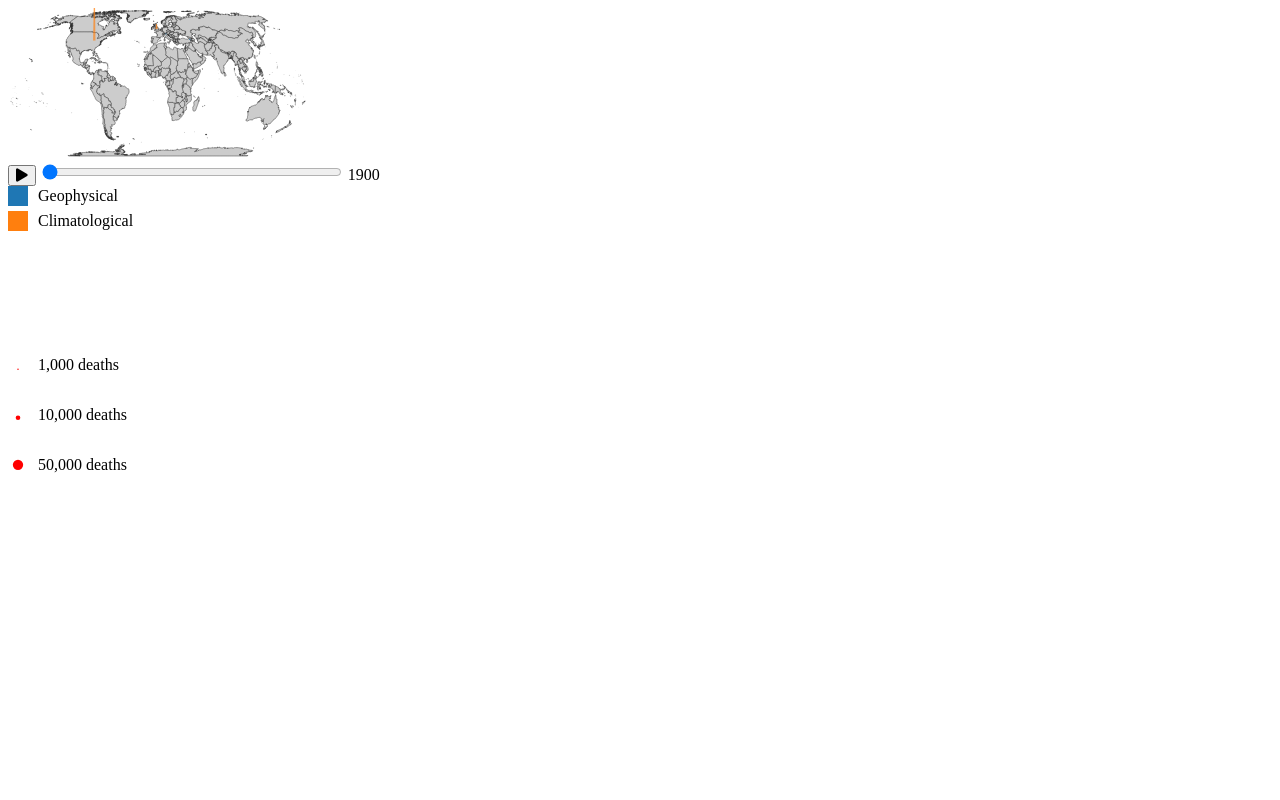
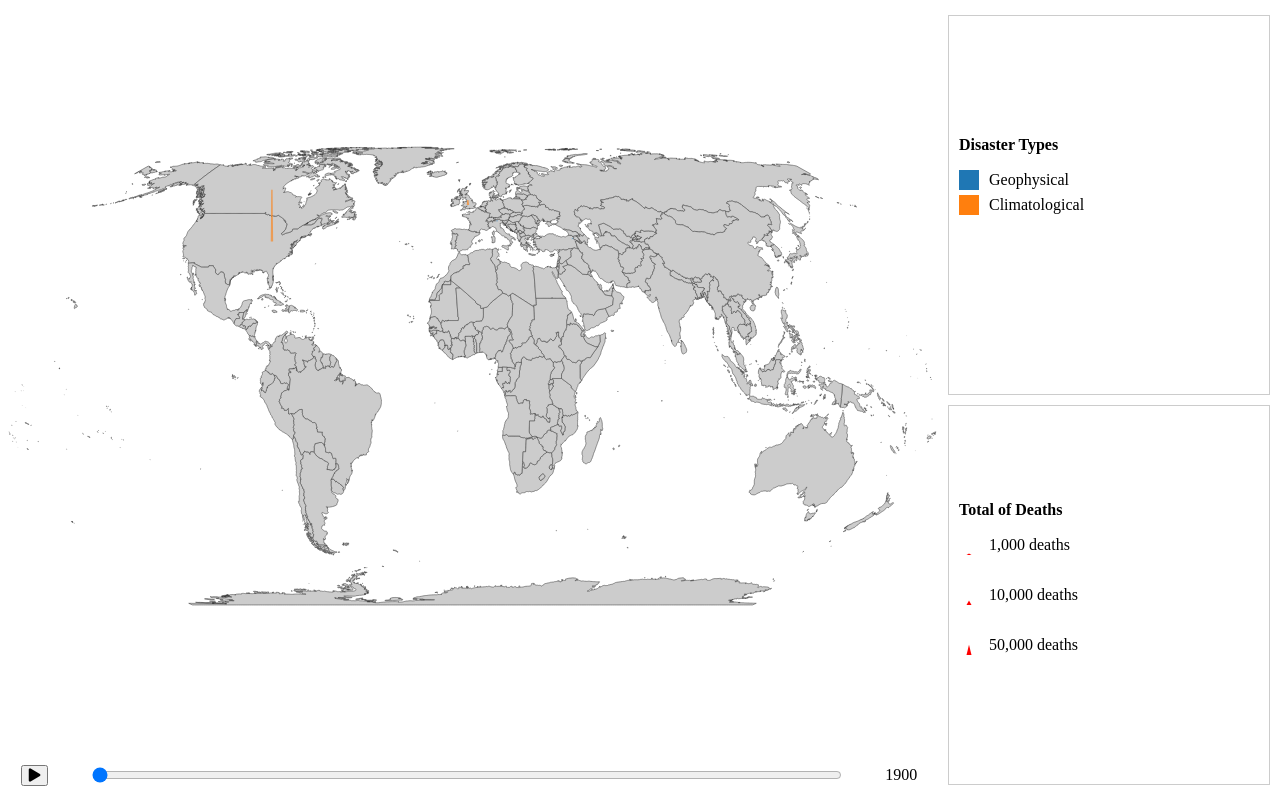
Before and after one commit to com-480-data-visualization/project-2024-DisasterClass, a plain HTML site: page src/spike_map/spike_map.html in a window 1280 px wide. Drawn offline with nearby package versions, Linux system fonts and the light colour scheme.

Commit message:
I got the idea of how solve probleme with zoom and sizeLegend (still need to code it)

```diff
--- a/src/spike_map/spike_map.html
+++ b/src/spike_map/spike_map.html
@@ -10,18 +10,84 @@
     <script src="spike_map.js"></script>
 </head>
 <body>
+    <div id="main-container">
+
+        <div id="map-and-controls">
             <svg id="spike_map"></svg>
-
             <div id="controls">
                 <button id="playButton" title="Play/Pause"><i class="fas fa-play"></i></button>
                 <input type="range" id="timeSlider" min="0" max="100" value="0">
                 <span id="currentYear"></span>
             </div>
-
+        </div>
         <div id="legends">
             <div id="colorLegend"></div>
             <div id="sizeLegend"></div>
         </div>
 
+    </div>
 </body>
+
 </html>
+
+<style>
+html, body {
+    margin: 0;
+    padding: 0;
+    height: 100%;  /* Ensures full height of the viewport */
+    width: 100%;   /* Ensures full width of the viewport */
+    box-sizing: border-box;  /* Border and padding are included in the width/height */
+}
+
+#main-container {
+    display: flex;
+    height: 100vh; /* Full viewport height */
+    align-items: stretch; /* Stretch children vertically */
+    margin: 0;
+    padding: 0;
+}
+
+#map-and-controls {
+    display: flex;
+    flex-direction: column;
+    flex: 3; /* Takes more space */
+    align-items: stretch; /* Ensures children stretch to fill the width */
+    margin: 0;
+}
+
+#spike_map {
+    height: calc(100% - 50px); /* Adjust if your control's height is different */
+    width: 100%;
+}
+
+#controls {
+    display: flex;
+    justify-content: space-around;
+    align-items: center;
+    height: 50px; /* Set a fixed height for controls */
+    width: 100%;
+}
+
+#controls input[type="range"] {
+    width: 80%; /* Manage according to your design */
+}
+
+#legends {
+    flex: 1; /* Takes remaining space */
+    display: flex;
+    flex-direction: column;
+    padding: 10px;
+    box-sizing: border-box; /* Includes padding in the element's height */
+}
+
+#colorLegend, #sizeLegend {
+    flex: 1; /* Allows both legends to grow equally */
+    border: 1px solid #ccc;
+    padding: 10px;
+    margin: 5px 0;
+    display: flex;
+    flex-direction: column;
+    justify-content: center;
+}
+
+</style>
--- a/src/spike_map/spike_map.js
+++ b/src/spike_map/spike_map.js
@@ -5,7 +5,6 @@ class SpikeMap {
         this.initSVG();
         this.loadData(); // Load all disasters
         this.isPlaying = false;
-        this.adjustSliderWidth(); // Adjust the slider width initially
     }
 
     initSVG() {
@@ -95,8 +94,8 @@ class SpikeMap {
 
     getSpikePath(d,width = 1.5) {
         const height = this.sizeScale(d.magnitude)
-        return `M${-width / 2},0L0,${-height}L${width / 2},0`;
-        //return `M0,0 L0,${-height} L1,${-height} L1,0 Z`;
+        return `M${-width / 2},0L0,${-height}L${width / 2},0`; // A Spike
+        //return `M0,0 L0,${-height} L1,${-height} L1,0 Z`; // A rectangle
         //return `M${-width / 2},0 L0,${-height} L${width / 2},0 Z`; // A triangle
     }
 
@@ -119,11 +118,19 @@ class SpikeMap {
         const colorLegendContainer = d3.select('#colorLegend').append('svg');
         const subgroups = Array.from(new Set(this.data.map(d => d.subgroup)));  // Unique values using Set
 
-        const legend = colorLegendContainer.selectAll('g')
-            .data(subgroups)
-            .enter()
-            .append('g')
-            .attr('transform', (d, i) => `translate(0, ${i * 25})`);
+           // Adding a title to the color legend
+        colorLegendContainer.append('text')
+            .attr('x', 0)
+            .attr('y', 20)
+            .style('font-weight', 'bold')
+            .text('Disaster Types');
+
+            const legend = colorLegendContainer.selectAll('g.legend-entry')
+                .data(subgroups)
+                .enter()
+                .append('g')
+                .attr('class', 'legend-entry')
+                .attr('transform', (d, i) => `translate(0, ${i * 25 + 40})`);  // Offset by 40 to account for title
 
         legend.append('rect')
             .attr('width', 20)
@@ -137,25 +144,37 @@ class SpikeMap {
     }
 
     createSizeLegend() {
-        const sizeLegendContainer = d3.select('#sizeLegend').append('svg');
-        const sizes = [1000, 10000, 50000]; // Example magnitudes for demonstration
+        const sizeLegendContainer = d3.select('#sizeLegend').append('svg')
+            .attr('width', 200)  // Explicit width
+            .attr('height', 200); // Explicit height
 
-        const legend = sizeLegendContainer.selectAll('g')
+
+        // Example magnitudes structured as expected by `getSpikePath`
+        const sizes = [{magnitude: 1000}, {magnitude: 10000}, {magnitude: 50000}];
+
+        // Adding a title to the size legend
+        sizeLegendContainer.append('text')
+            .attr('x', 0)
+            .attr('y', 20)
+            .style('font-weight', 'bold')
+            .text('Total of Deaths');
+
+        const legend = sizeLegendContainer.selectAll('g.legend-entry')
             .data(sizes)
             .enter()
             .append('g')
-            .attr('transform', (d, i) => `translate(0, ${i * 50 + 20})`);  // Ensure enough spacing and add top margin
+            .attr('class', 'legend-entry')
+            .attr('transform', (d, i) => `translate(0, ${i * 50 + 40})`);  // Offset by 40 to account for title
 
-        legend.append('circle')  // Using circle for better visual effect
-            .attr('cx', 10)
-            .attr('cy', d => 10 - this.sizeScale(d)/2)
-            .attr('r', d => this.sizeScale(d)/2)
-            .attr('fill', 'red');
+        legend.append('path')
+            .attr('fill', 'red')
+            .attr("d", d => this.getSpikePath(d,5))  // d now has a `magnitude` property
+            .attr('transform', 'translate(10,20)');
 
         legend.append('text')
             .attr('x', 30)
-            .attr('y', d => 10)  // Align text to be centered with circles
-            .text(d => `${d.toLocaleString()} deaths`);
+            .attr('y', 15)  // Adjusted y to align with the center of the spikes
+            .text(d => `${d.magnitude.toLocaleString()} deaths`);
     }
 
     startAnimation() {
@@ -188,11 +207,6 @@ class SpikeMap {
         }
     }
 
-    adjustSliderWidth() {
-        const slider = document.getElementById('timeSlider');
-        slider.style.width = `${this.svg_width}px`; // Set slider width to match SVG width
-    }
-
 }
 
 // Event listeners to manage DOM readiness and user interactions
@@ -207,7 +221,6 @@ function whenDocumentLoaded(action) {
 whenDocumentLoaded(() => {
 
     const map = new SpikeMap('spike_map', 'data_spike.csv');
-    window.onresize = () => map.adjustSliderWidth(); // Adjust slider width on window resize
     document.getElementById('playButton').addEventListener('click', () => map.togglePlayPause());
     document.getElementById('timeSlider').addEventListener('input', (e) => {
         const selectedDate = new Date(parseInt(e.target.value));
```
Lines whose indentation alone changed are shown as unchanged.
